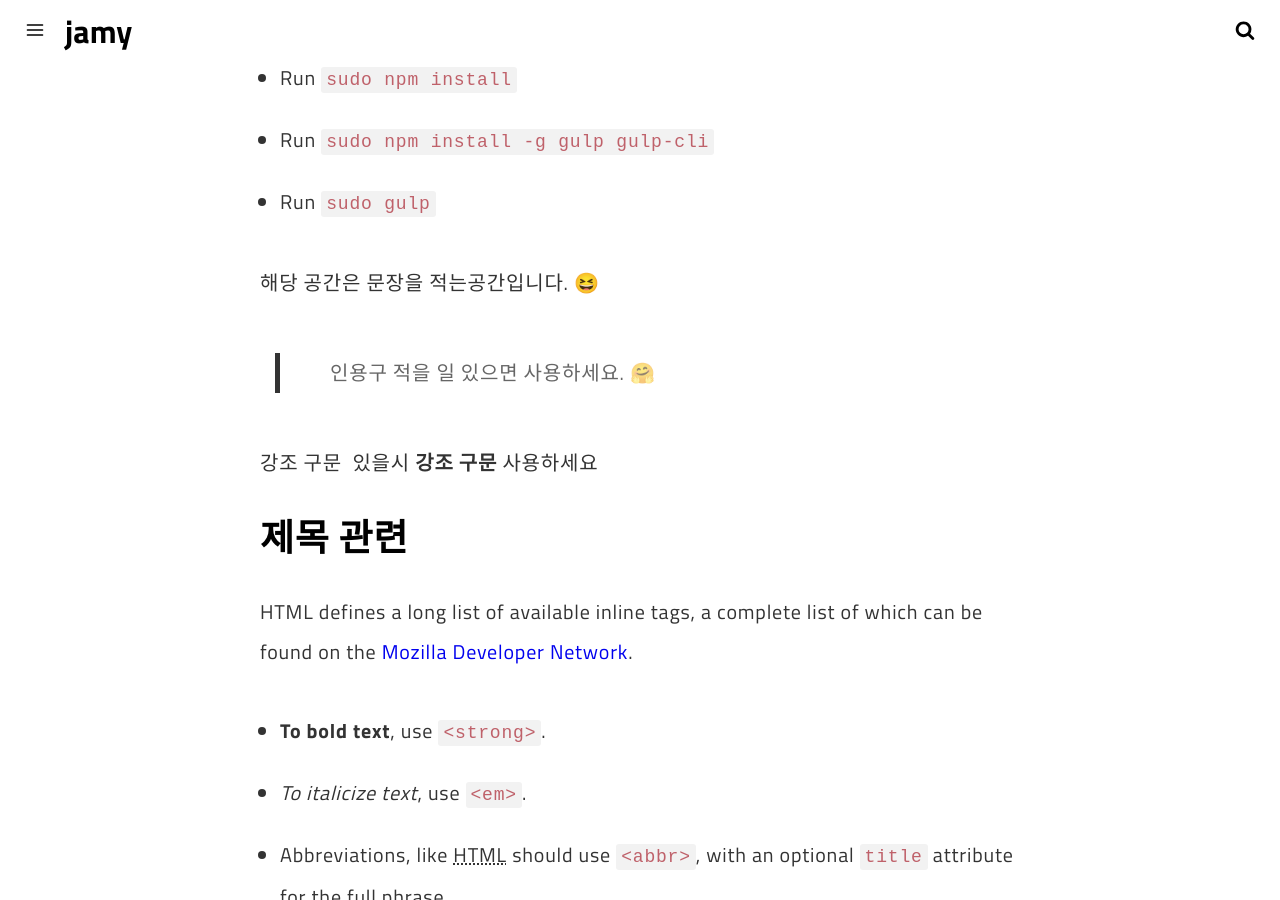
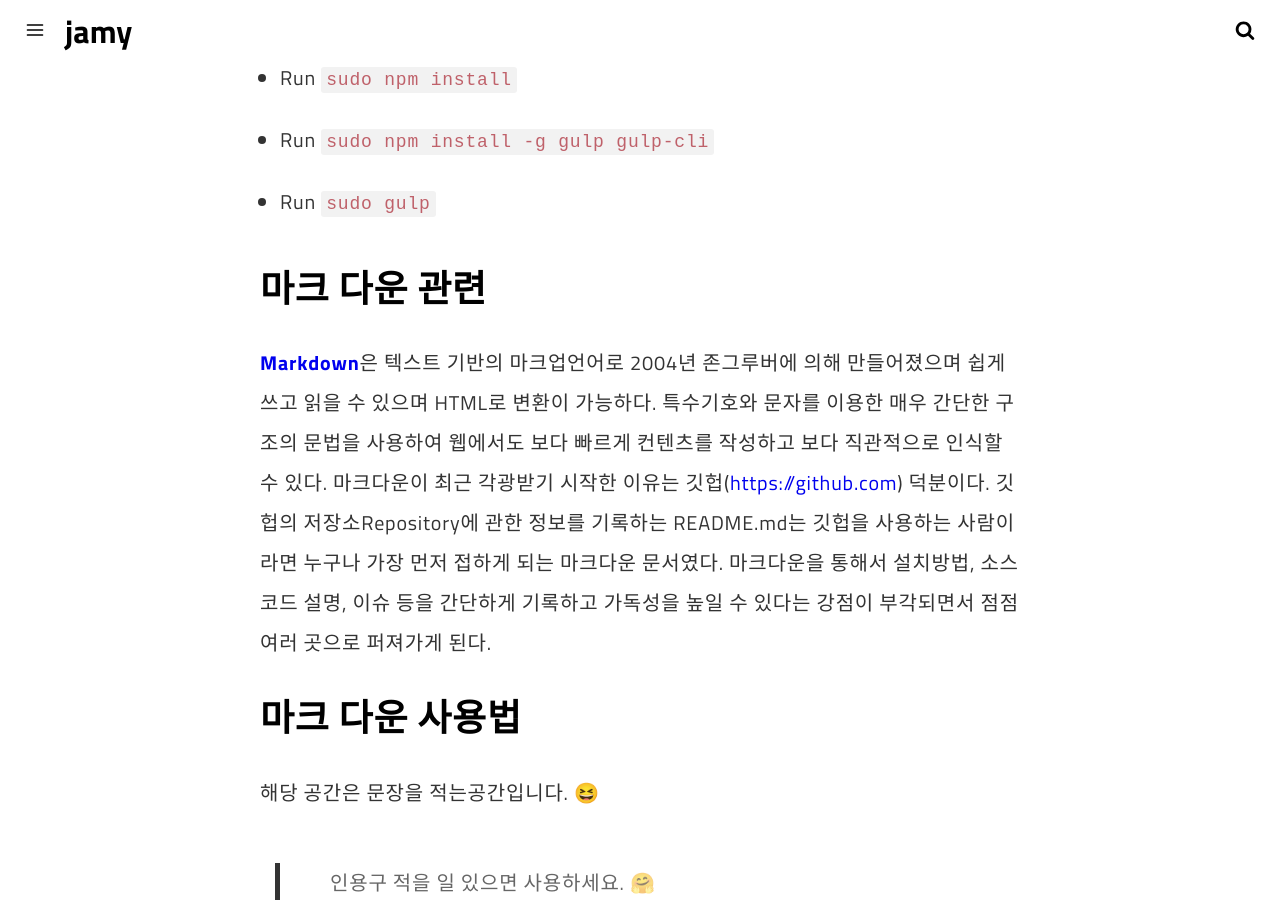
Before and after one commit to crazyjamy/crazyjamy.github.io, a Jekyll site: the page built from Tips.md, in a window 1280 px wide and 900 px high, scrolled down 7778 px. Built offline with Jekyll 4.4.1, drawn with Linux system fonts in a browser that asks for light colours; our own code applies the rules of GitHub Pages for plain Markdown files; some of the changed text lies outside the part shown.

Commit message:
Update Tips.md

````diff
--- a/Tips.md
+++ b/Tips.md
@@ -1,6 +1,6 @@
-## Settings
+## 설정 관련 문서
 
-You have to fill some informations on `_config.yml` to customize your site.
+아래의 문서에서  사이트 설정이 가능하다.`_config.yml`
 
 ```
 # Site Settings
@@ -26,7 +26,7 @@
 medium_username: medium_username
 ```
 
-## Color customization
+## 색상 설정 관련
 
 All color variables are in [src/styl/_variables.styl](src/styl/_variables.styl).
 
@@ -52,7 +52,7 @@
 
 The new file will be created at `_drafts` with this format `date-title.md`.
 
-## Creating posts
+## 포스트 작성 관련
 
 You can use the `initpost.sh` to create your new posts. Just follow the command:
 
@@ -92,7 +92,11 @@
 - Run `sudo npm install -g gulp gulp-cli`
 - Run `sudo gulp`
 
+## 마크 다운 관련
+**[Markdown](http://whatismarkdown.com/)**은 텍스트 기반의 마크업언어로 2004년 존그루버에 의해 만들어졌으며 쉽게 쓰고 읽을 수 있으며 HTML로 변환이 가능하다. 특수기호와 문자를 이용한 매우 간단한 구조의 문법을 사용하여 웹에서도 보다 빠르게 컨텐츠를 작성하고 보다 직관적으로 인식할 수 있다.
+마크다운이 최근 각광받기 시작한 이유는 깃헙([https://github.com](https://github.com)) 덕분이다. 깃헙의 저장소Repository에 관한 정보를 기록하는 README.md는 깃헙을 사용하는 사람이라면 누구나 가장 먼저 접하게 되는 마크다운 문서였다. 마크다운을 통해서 설치방법, 소스코드 설명, 이슈 등을 간단하게 기록하고 가독성을 높일 수 있다는 강점이 부각되면서 점점 여러 곳으로 퍼져가게 된다.
 
+## 마크 다운 사용법
 해당 공간은 문장을 적는공간입니다. 😆
 
 > 인용구 적을 일 있으면 사용하세요. 🤗
````
